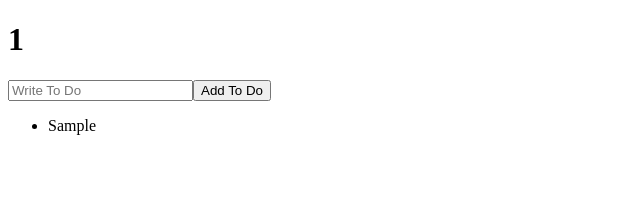
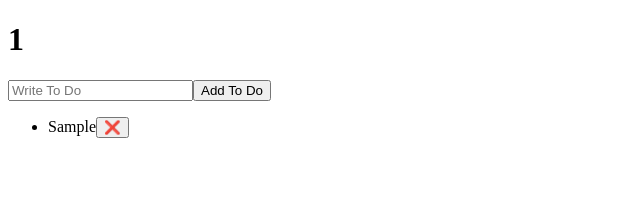
Before and after one commit to rlaclghks123/practice_react_forBeginner, a React (Create React App) app in the folder react_for_beginner/: page / in a window 1280 px wide. Both pictures are taken after typing "Sample" into the empty fields and a click on the button "Add To Do". Shown: the top 207 px of the page, without its empty margins (0-640 px from the left). Built offline with nearby package versions, Linux system fonts and the light colour scheme.

Commit message:
toDoList - Delete Btn
key값을 통해, 삭제할 li를 찾고, filter()를 사용해서, 삭제하는 부분을 제외한 나머지를 배열에 재 생성한다.

```diff
--- a/react_for_beginner/src/App.js
+++ b/react_for_beginner/src/App.js
@@ -17,7 +17,9 @@ function App() {
     setToDo("");
   }
 
-
+  const onClick = (index) => {
+    setToDos(toDos.filter((item, key) => index !== key));
+  }
   return (
     <div>
       <h1>{toDos.length}</h1>
@@ -26,6 +28,7 @@ function App() {
         <button>Add To Do</button>
         <ul>
           {toDos.map((item, key) => <li key={key}>{item}
+            <button onClick={() => onClick(key)}>❌</button>
           </li>)}
         </ul>
       </form>
```
